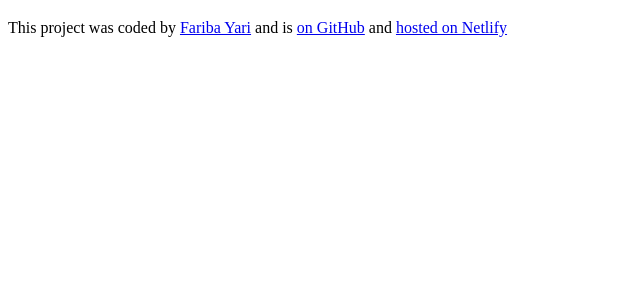
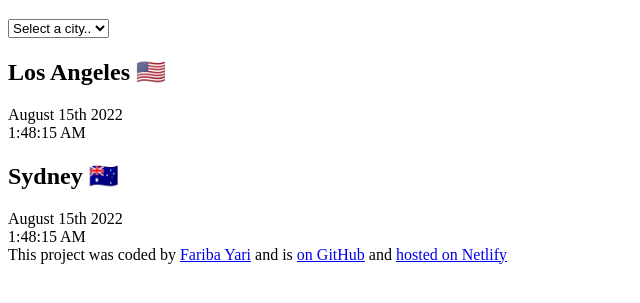
Before and after one commit to YariFariba-art/World-Clock-Project, a plain HTML site: page index.html in a window 1280 px wide. Shown: the part 61-364 px from the top of the page, without its empty margins (0-640 px from the left). Drawn offline with nearby package versions, Linux system fonts and the light colour scheme.

Commit message:
added-html-structure

```diff
--- a/index.html
+++ b/index.html
@@ -9,12 +9,32 @@
 <link rel="stylesheet" href="style.css">
 </head>
 <body>
-    <h1>World Clock</h1>
+    <div class="container">
+        <h1>World Clock</h1>
+
+        <select>
+          <option value="">Select a city..</option>
+          <option value="">London</option>
+          <option value="">New York</option>
+          <option value="">Auckland</option>
+        </select>
+
+        <div class="city">
+          <h2>Los Angeles 🇺🇸</h2>
+          <div class="date">August 15th 2022</div>
+          <div class="time">1:48:15 AM</div>
+        </div>
+        <div class="city">
+          <h2>Sydney 🇦🇺</h2>
+          <div class="date">August 15th 2022</div>
+          <div class="time">1:48:15 AM</div>
+        </div>
+      </div>
     <footer>
           This project was coded by
           <a href="https://github.com/YariFariba-art" target="_blank">Fariba Yari</a> and is
           <a href="https://github.com/YariFariba-art/World-Clock-Project" target="_blank"> on GitHub</a> and
-          <a href="https://world-clock-funproject.netlify.app/" target="_blank">hosted on Netlify</a>
+          <a href="https://app.netlify.com/" target="_blank">hosted on Netlify</a>
       </footer>
  <script src="index.js"></script>
 </body>
```
